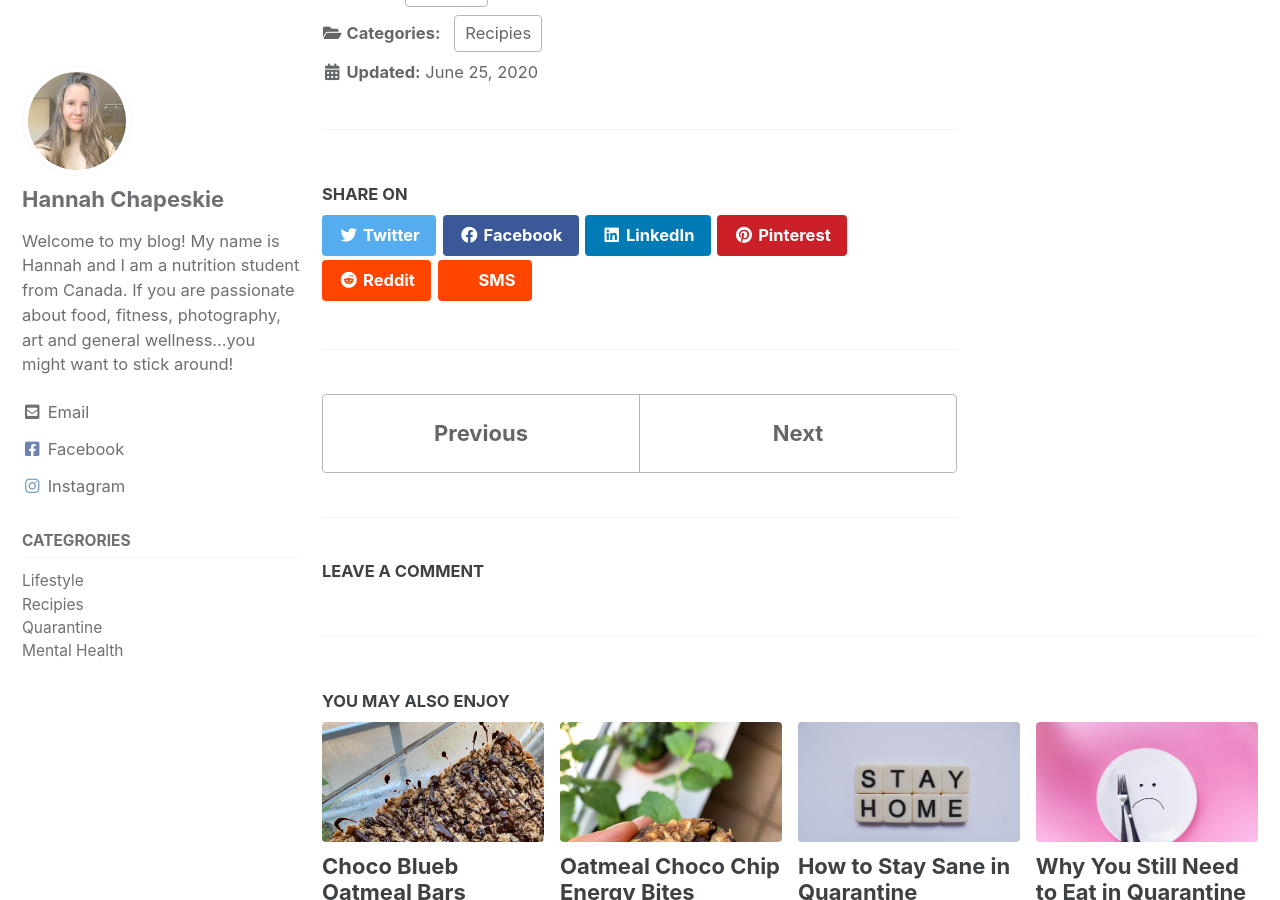
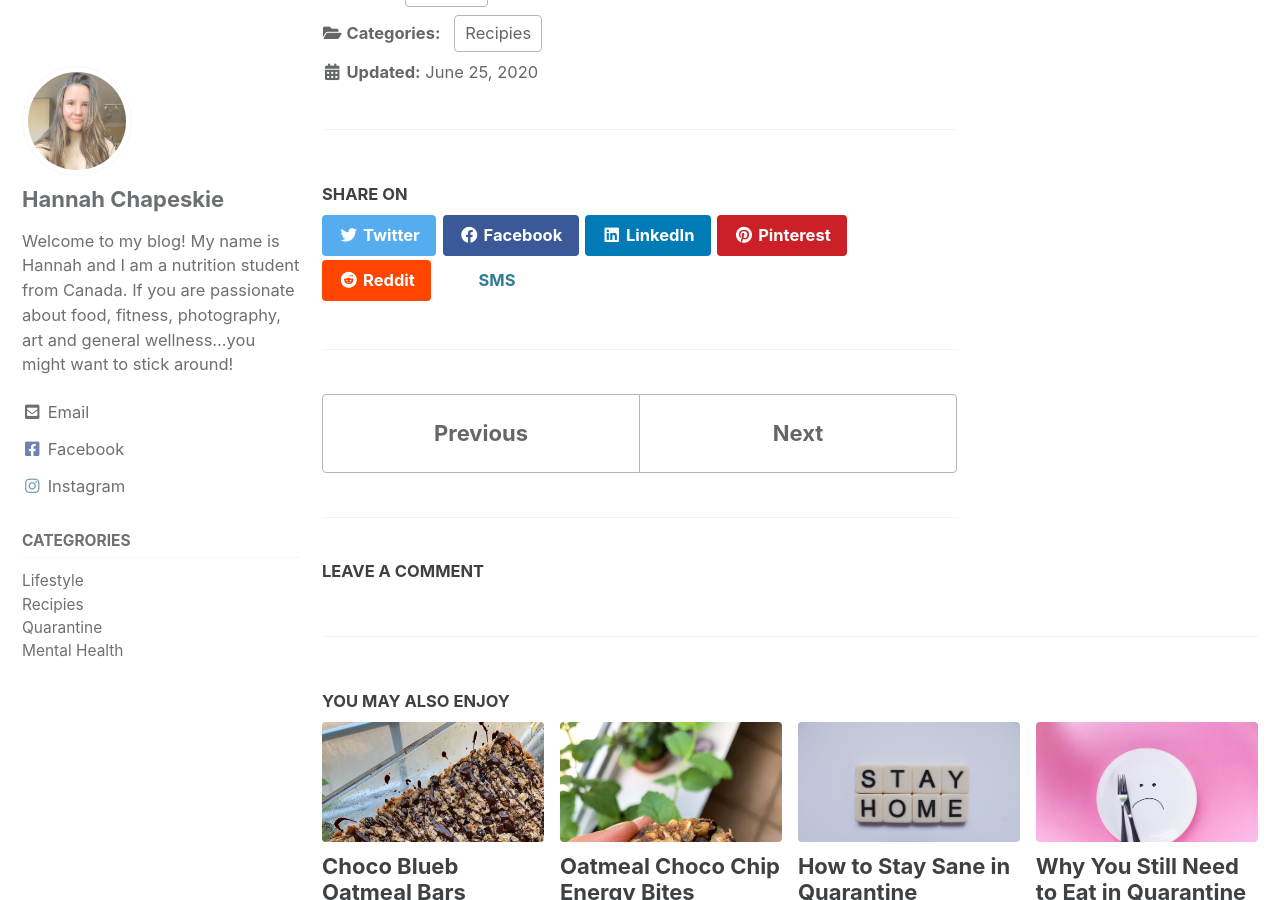
Before and after one commit to dylanbabel/yinandyams, a Jekyll site: the page built from _posts/2020-06-25-summer-cron-and-quinoa-salad.md, in a window 1280 px wide and 900 px high, scrolled down 1061 px. Built offline with Jekyll 4.4.1, drawn with Linux system fonts in a browser that asks for light colours; cached includes are drawn as plain includes.

Commit message:
Update social-share.html

```diff
--- a/_includes/social-share.html
+++ b/_includes/social-share.html
@@ -13,5 +13,5 @@
 
    <a href="http://www.reddit.com/submit?url=${url_of_current_post}" class="btn btn--reddit" onclick="window.open(this.href, 'window', 'left=20,top=20,width=500,height=500,toolbar=1,resizable=0'); return false;" title="{{ site.data.ui-text[site.locale].share_on_label | default: 'Share on' }} Reddit"><i class="fab fa-fw fa-reddit" aria-hidden="true"></i><span> Reddit</span></a>
 
-   <a href="sms:&body=Social%20Sharing%20Buttons%20on%20Your%20Site%3F%20%20Consider%20Adding%20%22Send%20as%20SMS%22%20on%20Mobile%20Websites%20${url_of_current_post}" class="btn btn--reddit" onclick="window.open(this.href, 'window', 'left=20,top=20,width=500,height=500,toolbar=1,resizable=0'); return false;" title="{{ site.data.ui-text[site.locale].share_on_label | default: 'Share on' }} SMS"><i class="fab fa-fw fa-SMS" aria-hidden="true"></i><span> SMS</span></a>
+   <a href="sms:&body=Social%20Sharing%20Buttons%20on%20Your%20Site%3F%20%20Consider%20Adding%20%22Send%20as%20SMS%22%20on%20Mobile%20Websites%20${url_of_current_post}" class="btn btn--sms" onclick="window.open(this.href, 'window', 'left=20,top=20,width=500,height=500,toolbar=1,resizable=0'); return false;" title="{{ site.data.ui-text[site.locale].share_on_label | default: 'Share on' }} SMS"><i class="fab fa-fw fa-SMS" aria-hidden="true"></i><span> SMS</span></a>
 </section>
```
